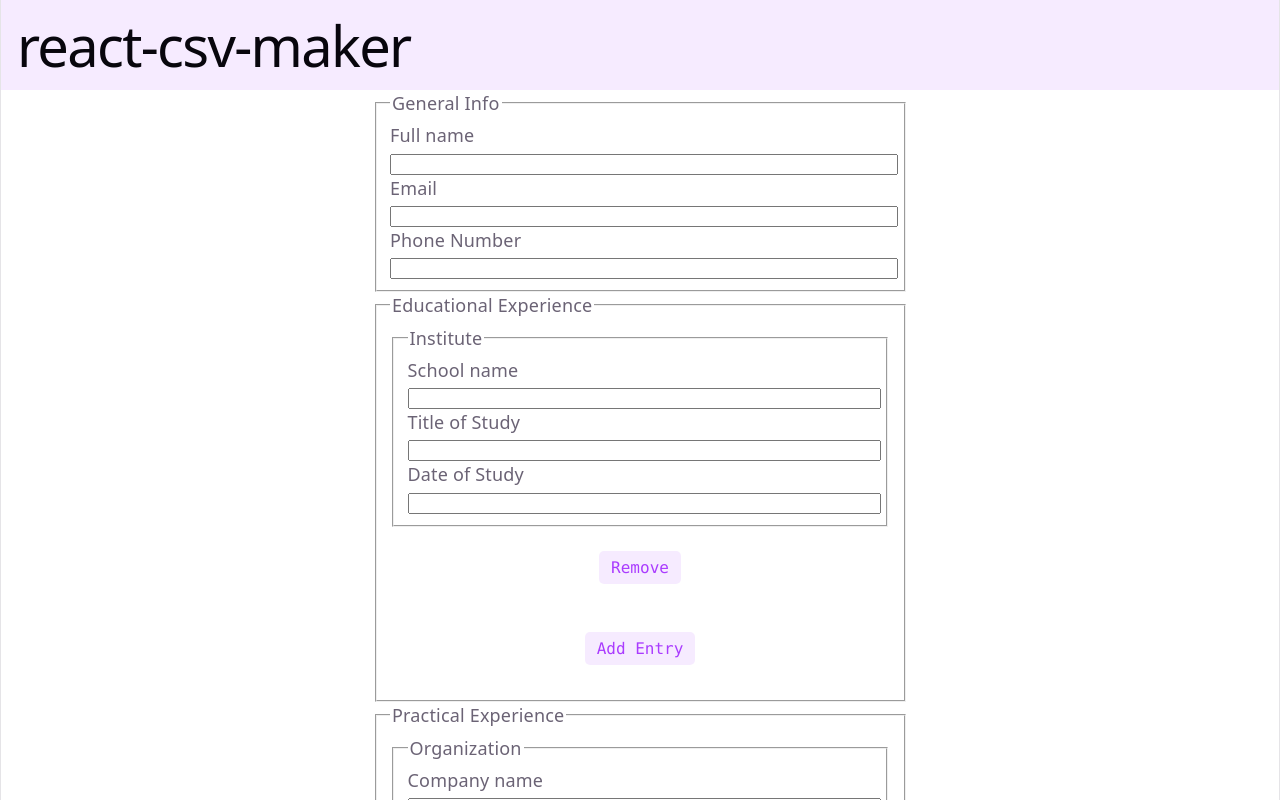
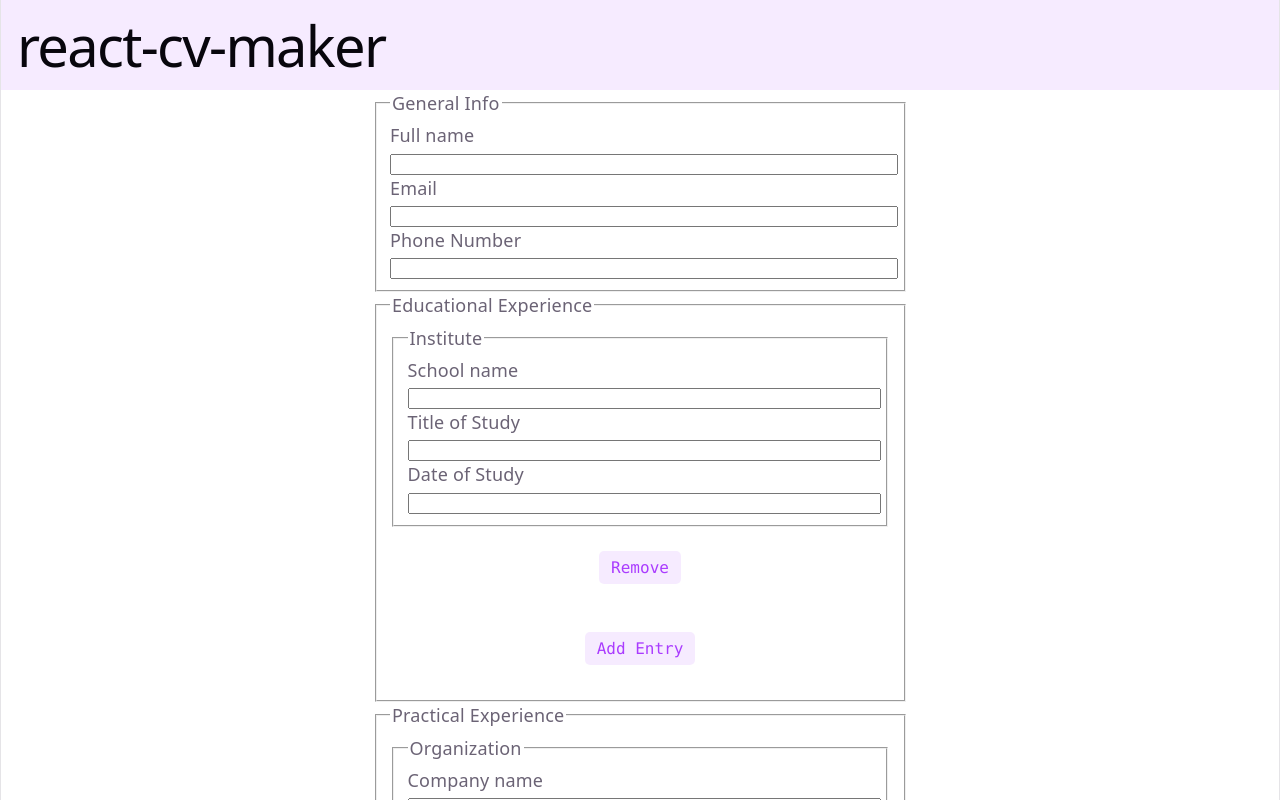
Before and after one commit to 4R1u/react-cv-maker, a React (Vite) app: page / in a window 1280 px wide. Shown: the top 800 px of the page. Built offline with nearby package versions, Linux system fonts and the light colour scheme.

Commit message:
fix: header typo

```diff
--- a/src/components/header.jsx
+++ b/src/components/header.jsx
@@ -1,7 +1,7 @@
 function Header() {
   return (
     <div className="header">
-      <h1 className="logo-text">react-csv-maker</h1>
+      <h1 className="logo-text">react-cv-maker</h1>
     </div>
   );
 }
```
